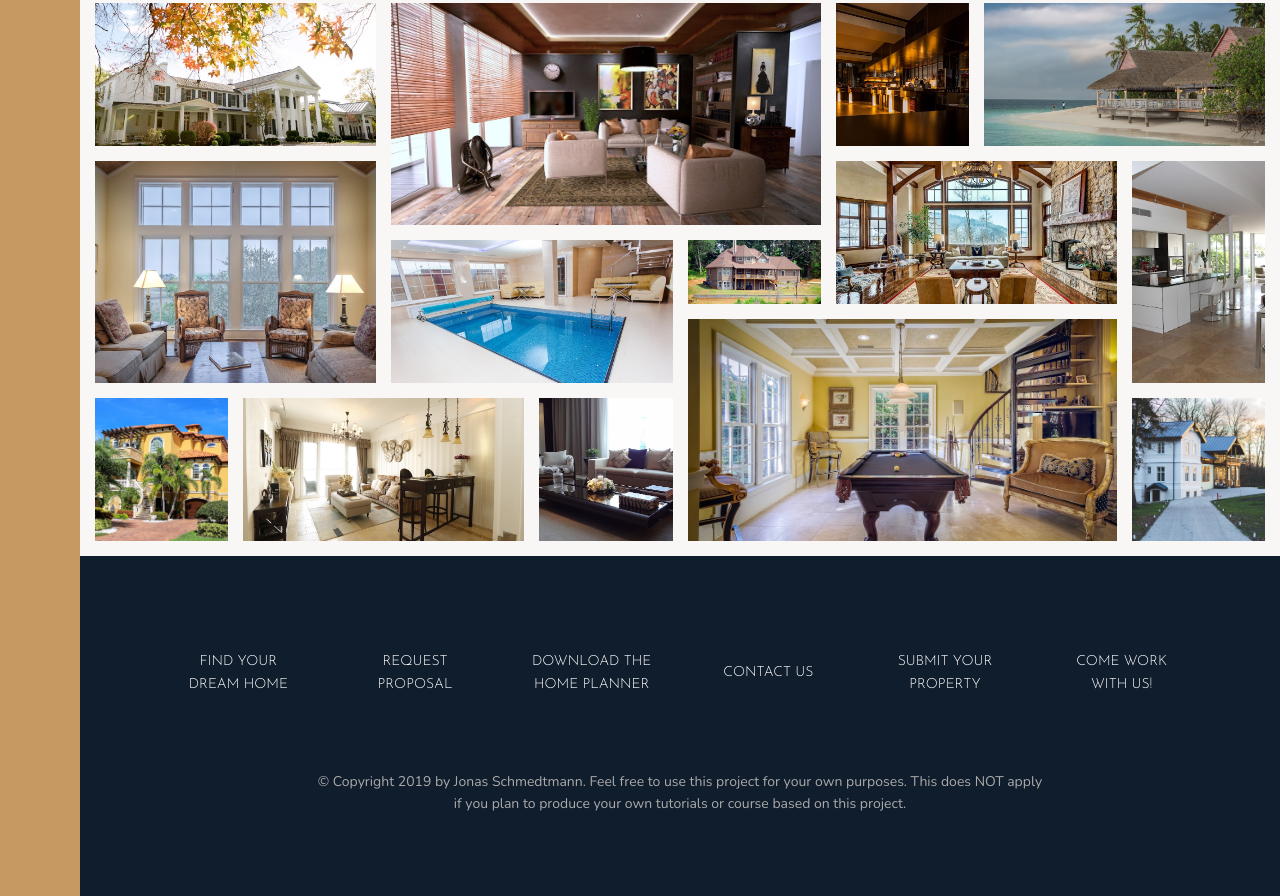
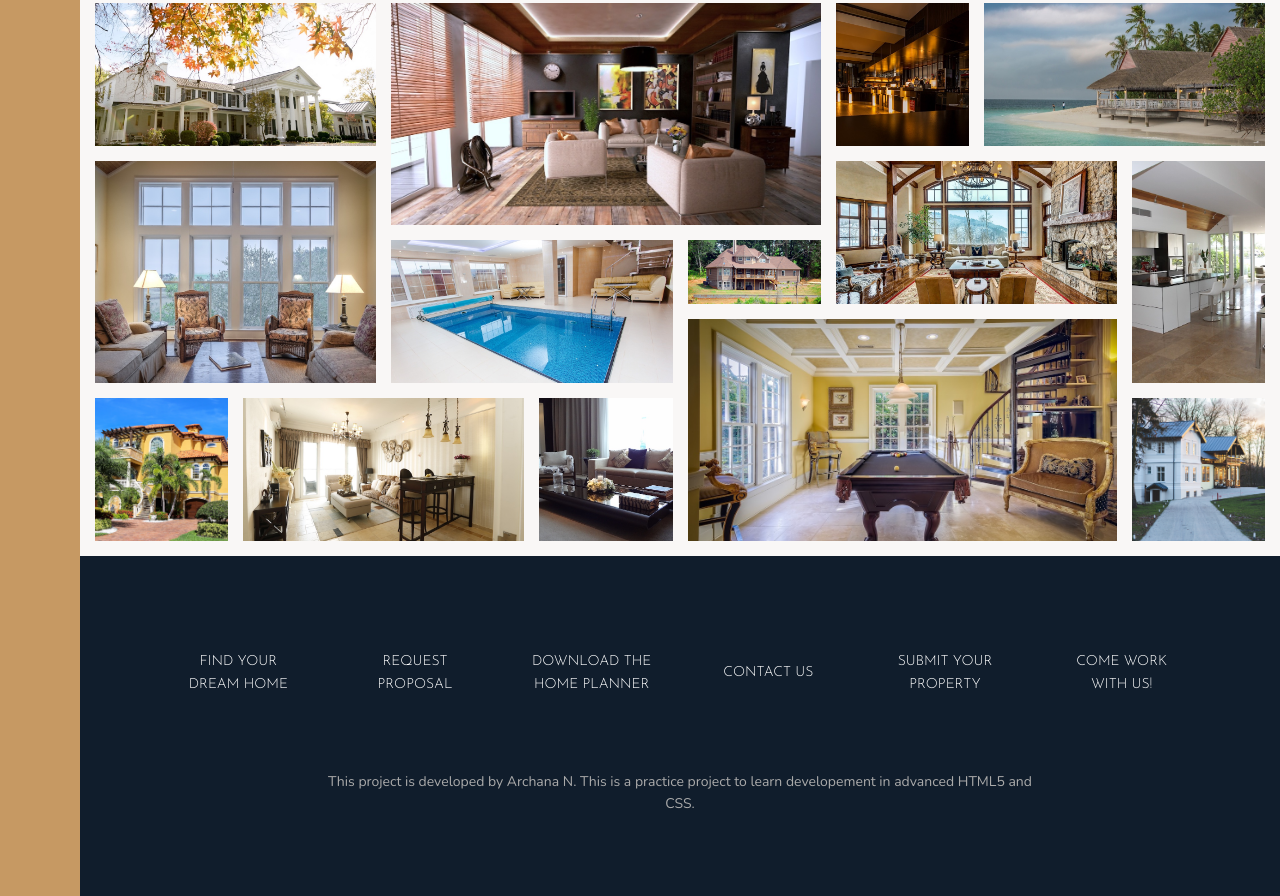
Before and after one commit to Archana-N/Nexter, a website: page index.html in a window 1280 px wide. Shown: the part 3084-3980 px from the top of the page. Drawn offline with nearby package versions, Linux system fonts and the light colour scheme.

Commit message:
changed Copyright notes

```diff
--- a/index.html
+++ b/index.html
@@ -346,7 +346,7 @@
         </ul>
 
         <p class="copyright">
-            &copy; Copyright 2019 by Jonas Schmedtmann. Feel free to use this project for your own purposes. This does NOT apply if you plan to produce your own tutorials or course based on this project.
+            This project is developed by Archana N. This is a practice project to learn developement in advanced HTML5 and CSS.
         </p>
     </footer>
 </body>
```
